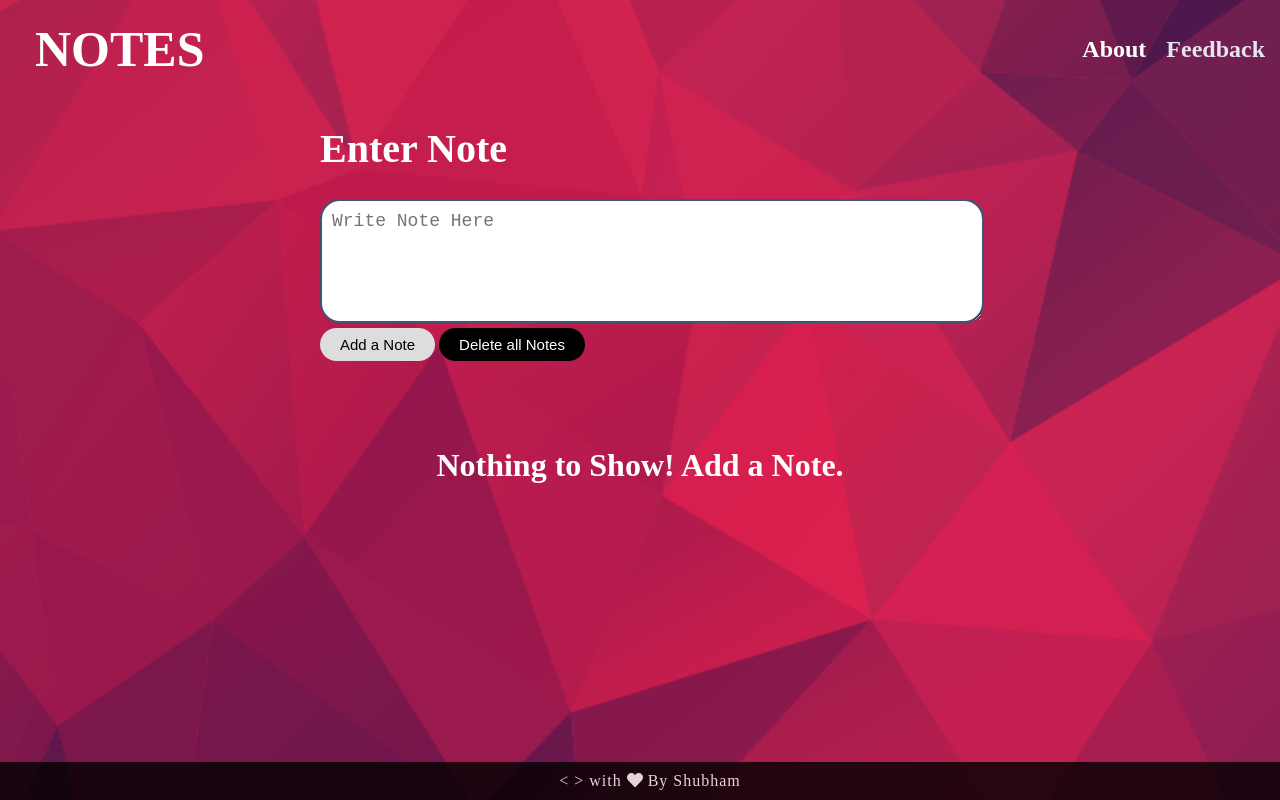
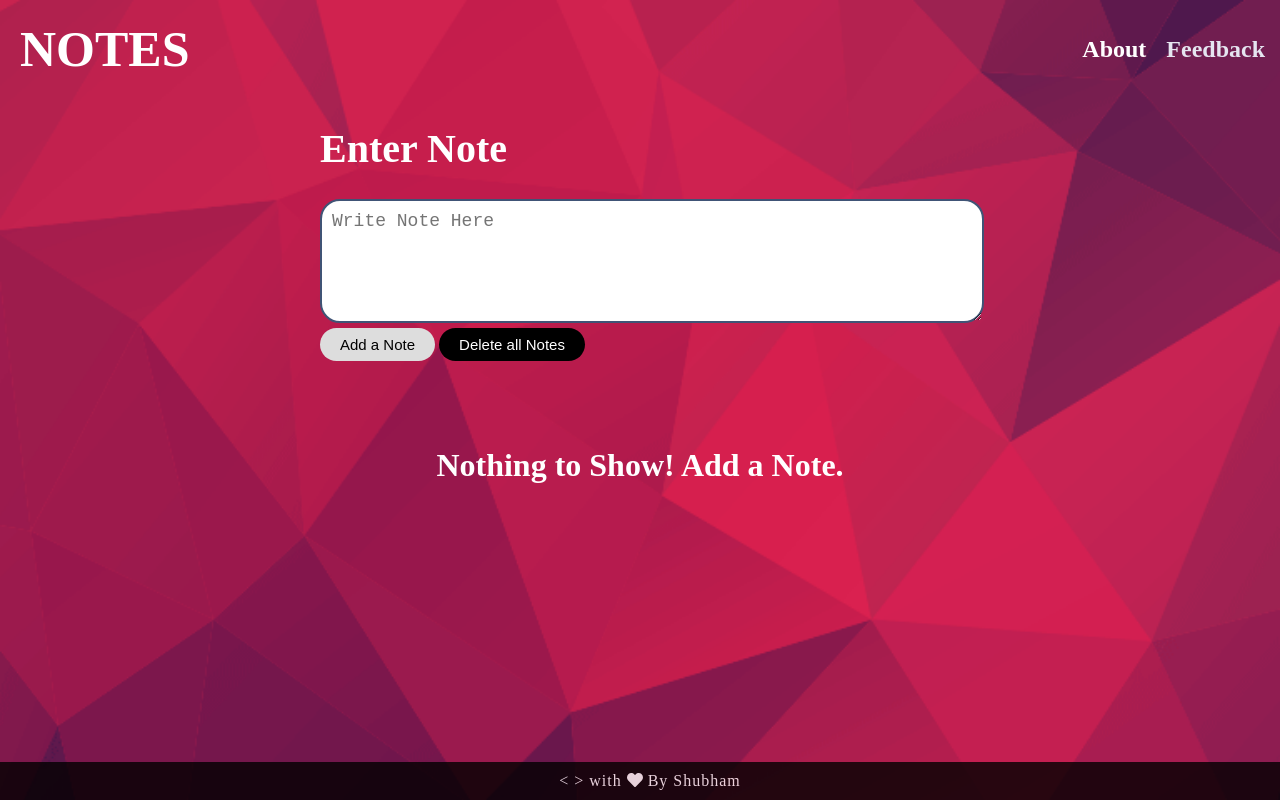
Before and after one commit to Shubham242000/Notes-Web-App, a plain HTML site: page index.html in a window 1280 px wide. Drawn offline with Linux system fonts and the light colour scheme.

Commit message:
Update styleNotes.css

```diff
--- a/styleNotes.css
+++ b/styleNotes.css
@@ -39,7 +39,8 @@ nav{
     display: flex;
 
     align-items: center;
-   padding:  20px 15px;
+     padding:  20px 0;
+    padding-right: 15px;
 }
 
 nav .box{
```
